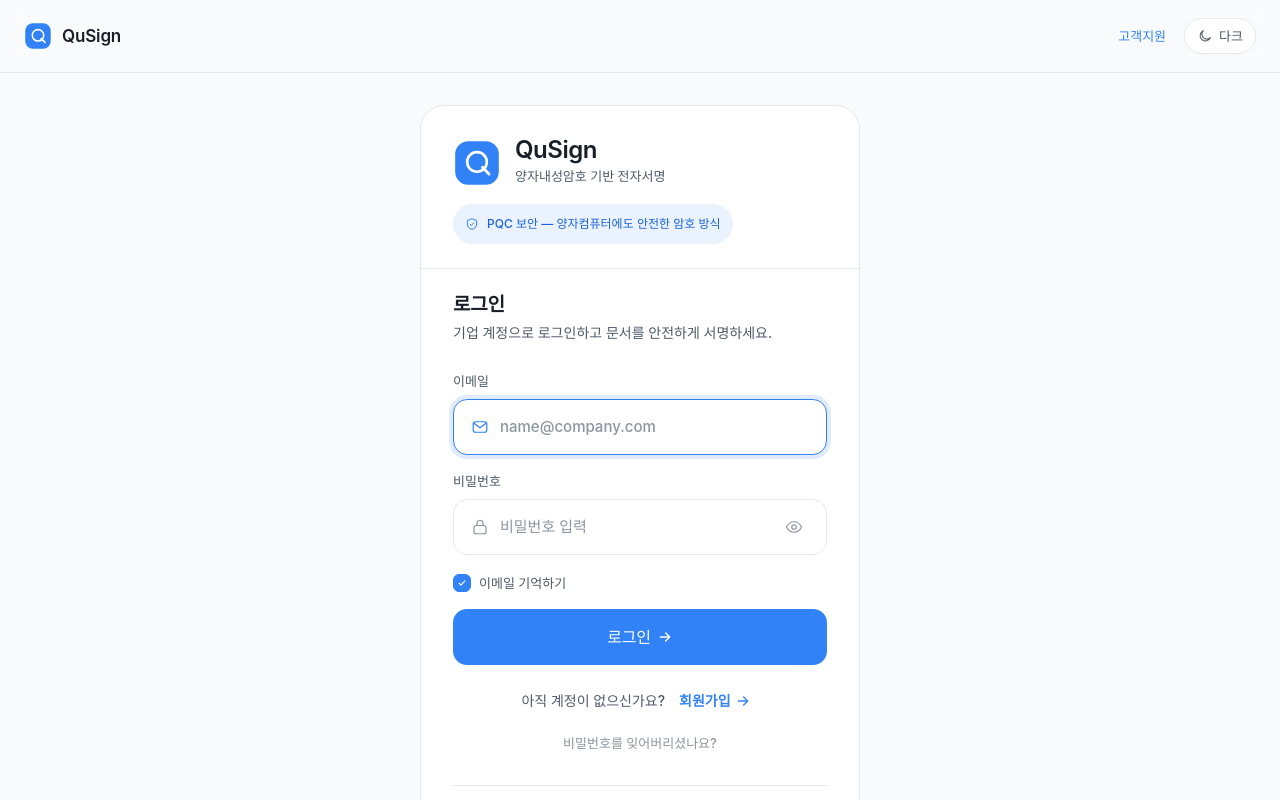
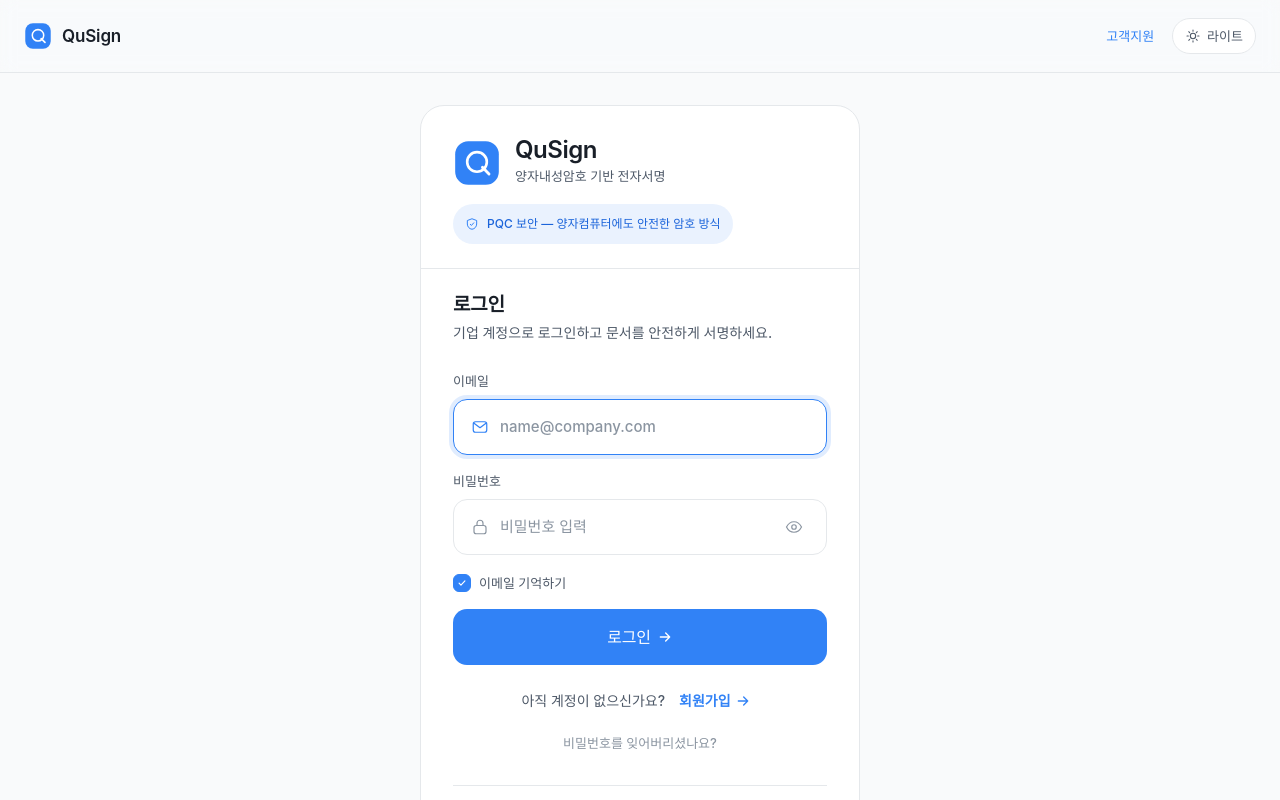
Before and after one commit to kwakchaewon/QuSign, a Vue app in the folder frontend/: page /login in a window 1280 px wide. Shown: the top 800 px of the page. Built offline with nearby package versions, Linux system fonts and the light colour scheme; a web font is replaced by a local one.

Commit message:
fix: ThemeToggle 아이콘·레이블을 현재 모드 기준으로 수정

```diff
--- a/frontend/src/components/ui/ThemeToggle.vue
+++ b/frontend/src/components/ui/ThemeToggle.vue
@@ -5,7 +5,7 @@
     :aria-label="isDark ? '라이트 모드로 전환' : '다크 모드로 전환'"
     @click="emit('change', isDark ? 'light' : 'dark')"
   >
-    <svg v-if="isDark" width="16" height="16" viewBox="0 0 24 24" fill="none" aria-hidden="true">
+    <svg v-if="!isDark" width="16" height="16" viewBox="0 0 24 24" fill="none" aria-hidden="true">
       <circle cx="12" cy="12" r="4" stroke="currentColor" stroke-width="1.6" />
       <path d="M12 3v2M12 19v2M3 12h2M19 12h2M5.6 5.6l1.4 1.4M17 17l1.4 1.4M5.6 18.4L7 17M17 7l1.4-1.4"
         stroke="currentColor" stroke-width="1.6" stroke-linecap="round" />
@@ -14,7 +14,7 @@
       <path d="M20 14.5A8 8 0 1 1 9.5 4a7 7 0 0 0 10.5 10.5z"
         stroke="currentColor" stroke-width="1.6" stroke-linejoin="round" />
     </svg>
-    <span>{{ isDark ? '라이트' : '다크' }}</span>
+    <span>{{ isDark ? '다크' : '라이트' }}</span>
   </button>
 </template>
 
```
